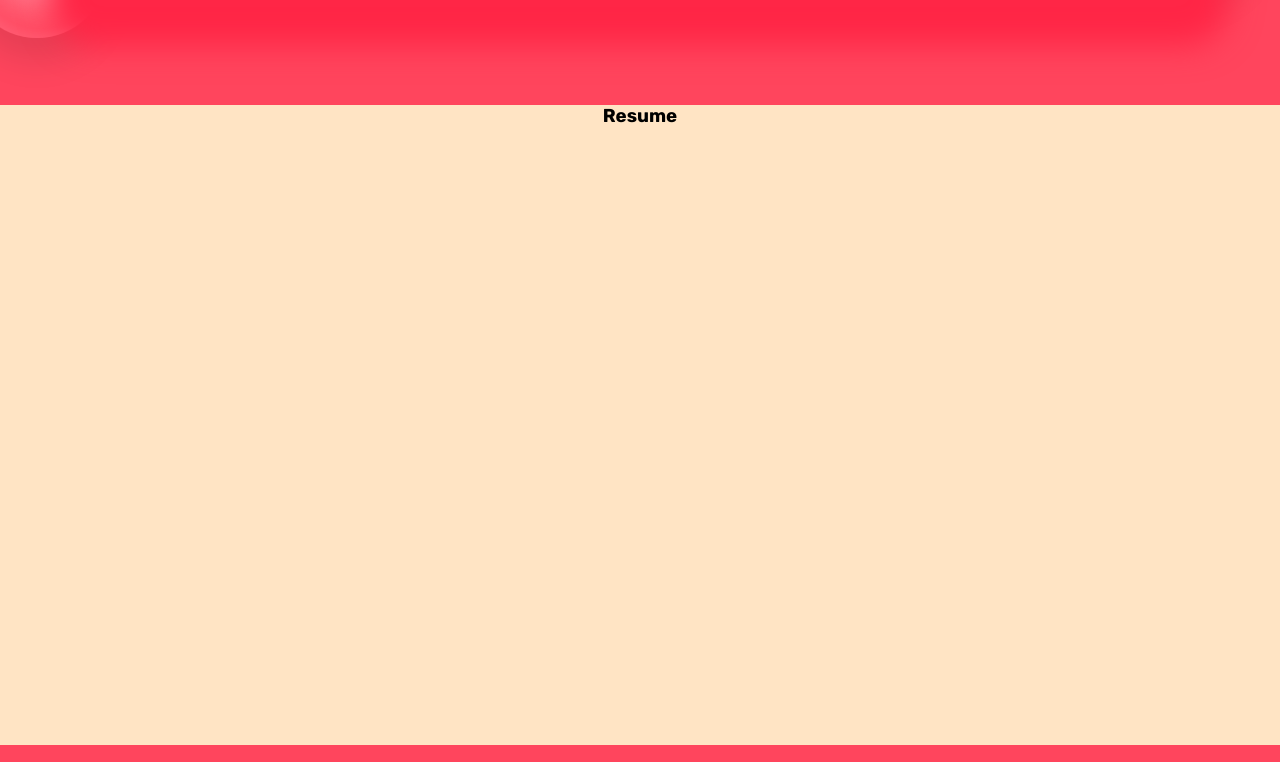
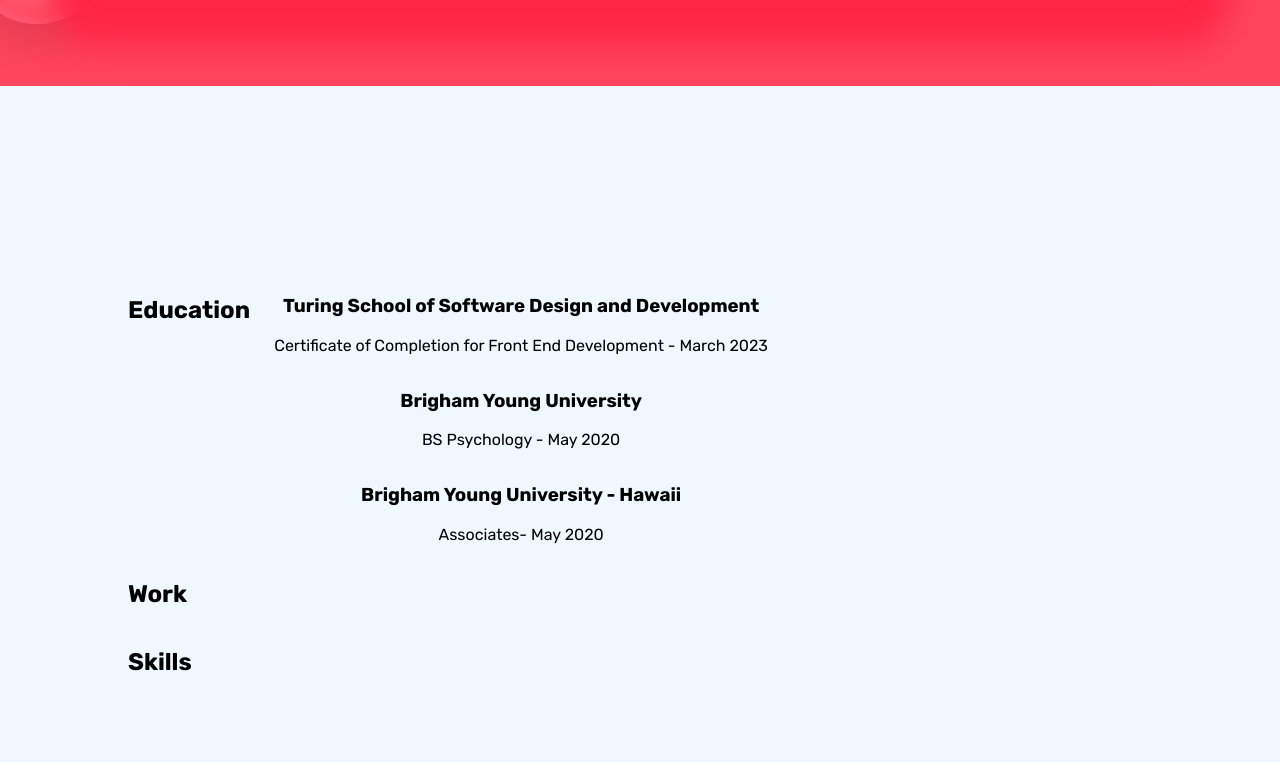
Before and after one commit to daniabee/dani-website, a React (Create React App) app: page / in a window 1280 px wide. Shown: the part 1738-2500 px from the top of the page. Built offline with nearby package versions, Linux system fonts and the light colour scheme; a web font is replaced by a local one.

Commit message:
add styling to resume

```diff
--- a/src/components/Resume/Resume.css
+++ b/src/components/Resume/Resume.css
@@ -1,4 +1,31 @@
 .resume {
-  height: 80vh;
-  background-color: bisque;
+  display: flex;
+  justify-content: center;
+  align-items: center;
+  flex-direction: column;
+  height: 100vh;
+  background-color: aliceblue;
 }
+
+.infoContainer {
+  width: 80vw;
+  display: flex;
+  flex-direction: column;
+}
+
+.heading {
+  align-self: flex-start;
+}
+
+.experience {
+  width: 50vw;
+  display: flex;
+  flex-direction: row;
+  justify-content: space-between;
+  align-items: center;
+}
+
+.education {
+  display: flex;
+  flex-direction: column;
+}
--- a/src/components/Resume/Resume.js
+++ b/src/components/Resume/Resume.js
@@ -3,7 +3,33 @@ import "./Resume.css";
 const Resume = ({ resume }) => {
   return (
     <div ref={resume} className="resume">
-      <h3>Resume</h3>
+      <div className="infoContainer">
+        <div className="experience">
+          <h2 className="heading">Education</h2>
+          <div className="education">
+            <div>
+              <h3>Turing School of Software Design and Development</h3>
+              <p>
+                Certificate of Completion for Front End Development - March 2023
+              </p>
+            </div>
+            <div>
+              <h3>Brigham Young University</h3>
+              <p>BS Psychology - May 2020</p>
+            </div>
+            <div>
+              <h3>Brigham Young University - Hawaii</h3>
+              <p>Associates- May 2020</p>
+            </div>
+          </div>
+        </div>
+        <div className="experience">
+          <h2 className="heading">Work</h2>
+        </div>
+        <div className="experience">
+          <h2 className="heading">Skills</h2>
+        </div>
+      </div>
     </div>
   );
 };
```
